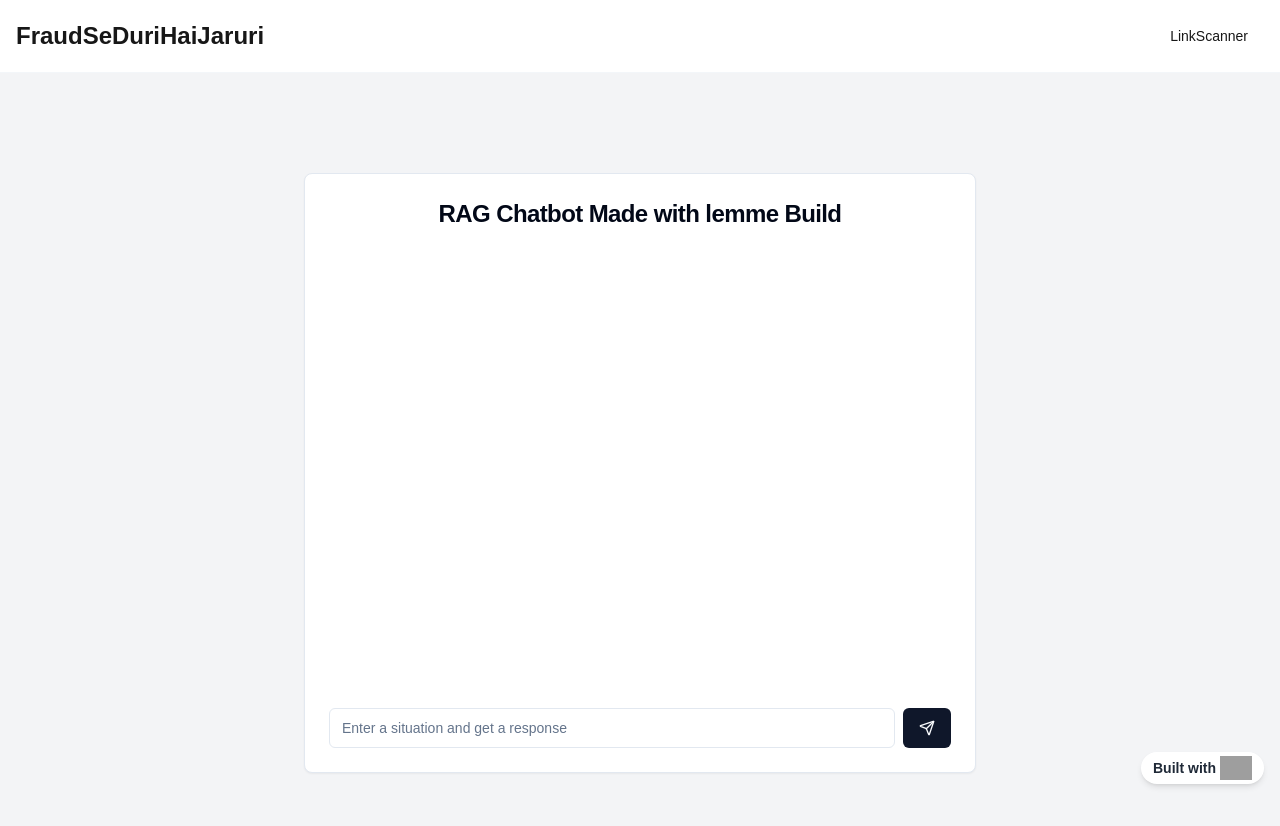
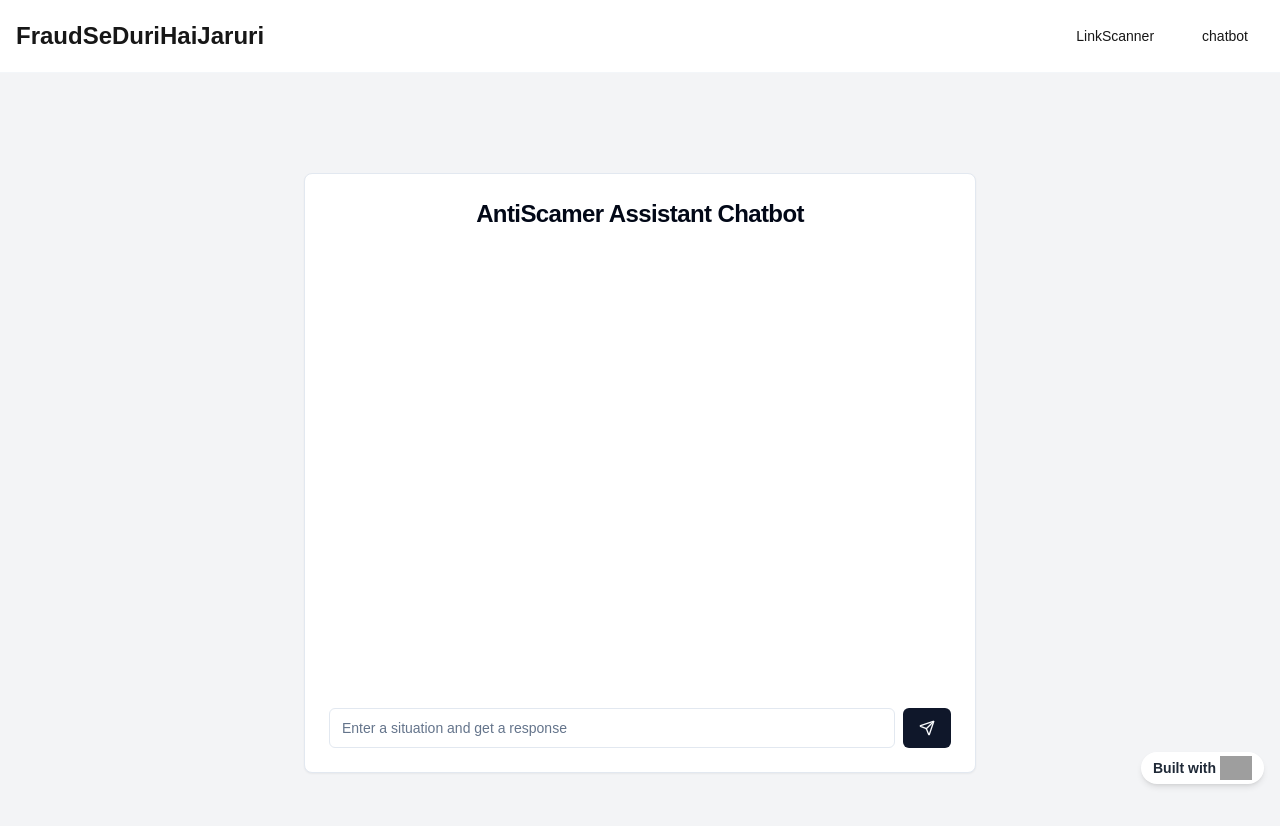
Before and after one commit to Nishitbaria/CyberSarthi, a Next.js app in the folder client/: page /chatbot in a window 1280 px wide. Shown: the top 826 px of the page. Built offline with nearby package versions, Linux system fonts and the light colour scheme; grey boxes are pictures that could not be loaded.

Commit message:
Update chatbot page title and add chatbot link to navbar

```diff
--- a/client/app/chatbot/page.tsx
+++ b/client/app/chatbot/page.tsx
@@ -102,7 +102,7 @@ export default function ChatbotPage() {
       <Card className="w-full max-w-2xl h-[600px] flex flex-col">
         <CardHeader>
           <CardTitle className="text-2xl font-bold text-center">
-            RAG Chatbot Made with lemme Build
+            AntiScamer Assistant Chatbot
           </CardTitle>
         </CardHeader>
         <CardContent className="flex-grow overflow-hidden">
--- a/client/components/ui/navbar.tsx
+++ b/client/components/ui/navbar.tsx
@@ -29,6 +29,9 @@ export default function Component() {
                     <Button variant="ghost" asChild>
                         <Link href="/tools/LinkScanner">LinkScanner</Link>
                     </Button>
+                    <Button variant="ghost" asChild>
+                        <Link href="/chatbot">chatbot</Link>
+                    </Button>
                 </div>
                 <Sheet open={isOpen} onOpenChange={setIsOpen}>
                     <SheetTrigger asChild className="md:hidden">
--- a/client/next.config.mjs
+++ b/client/next.config.mjs
@@ -3,7 +3,7 @@ const nextConfig = {
   images: {
     remotePatterns: [
       {
-        hostname: "lemmebuild.com",
+        hostname: "**",
         protocol: "https",
       },
     ],
```
